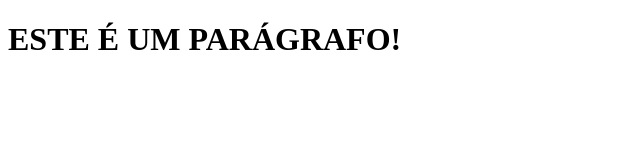
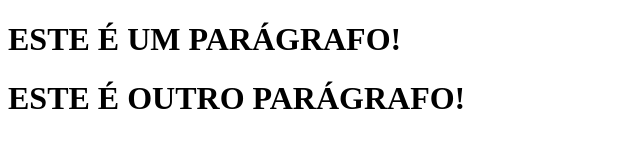
Before and after one commit to gabrieeljorgee/tarefa01, a plain HTML site: page index.html in a window 1280 px wide. Shown: the whole page, without its empty margins (0-640 px from the left). Drawn offline with Linux system fonts and the light colour scheme.

Commit message:
segunda versão

```diff
--- a/index.html
+++ b/index.html
@@ -5,6 +5,7 @@
 </head>
 <body>
 	<h1>ESTE É UM PARÁGRAFO!</h1>
+		<h1>ESTE É OUTRO PARÁGRAFO!</h1>
 
 </body>
 </html>
```
